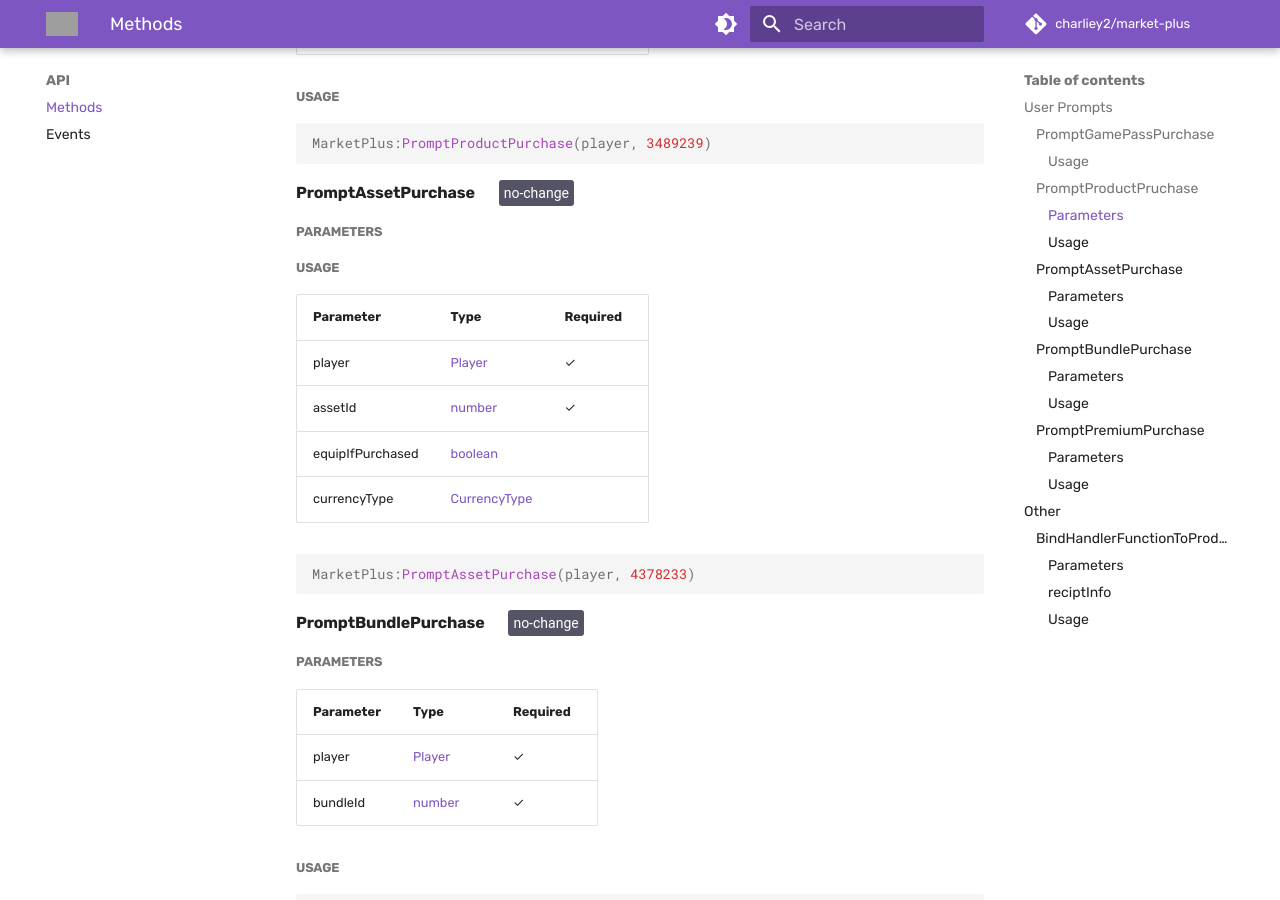
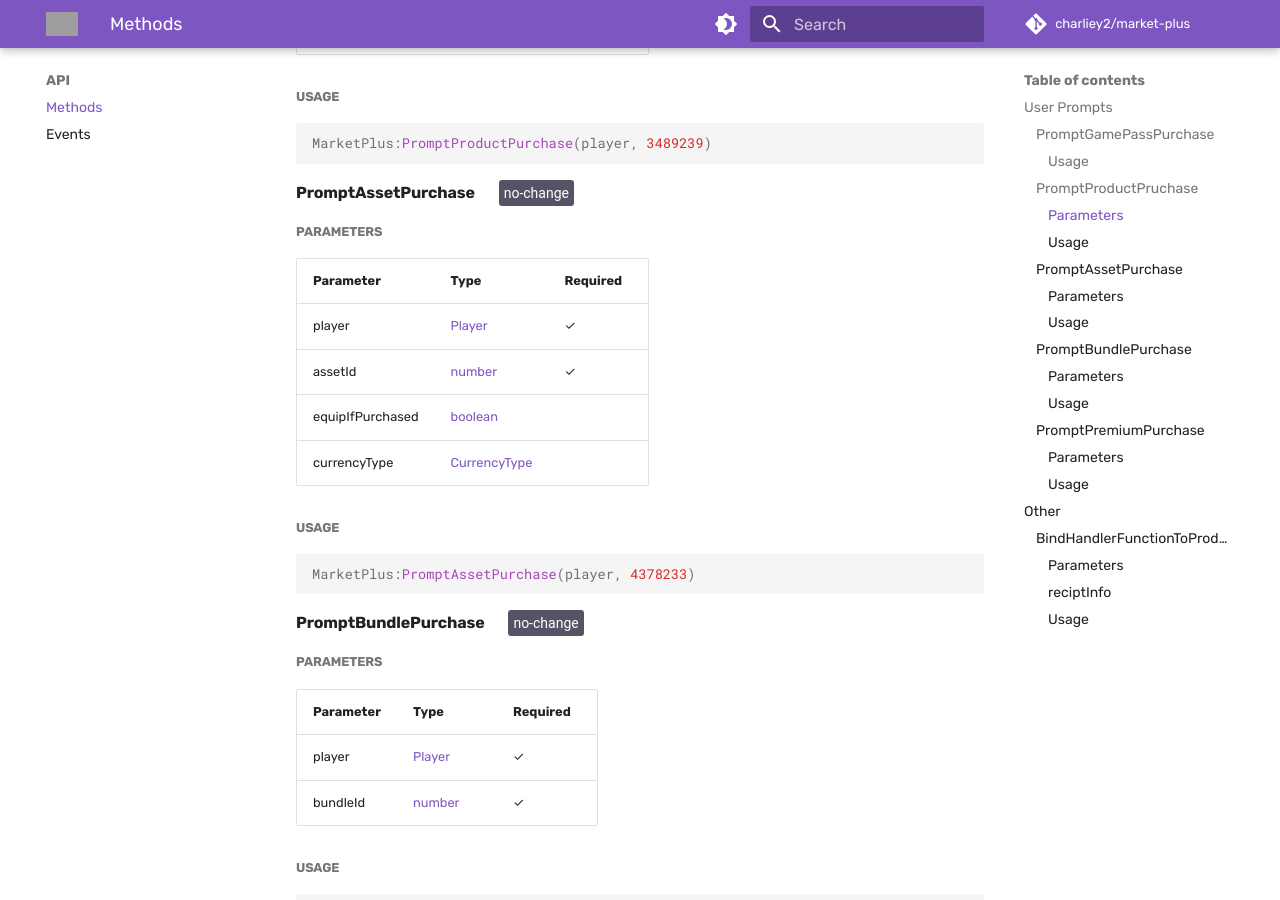
Before and after one commit to charliey2/market-plus, an MkDocs documentation site: the page built from docs/api/methods.md, in a window 1280 px wide and 900 px high, scrolled down 1275 px. Built offline with MkDocs 1.6.1 and Material for MkDocs 9.7.7, drawn with Linux system fonts in a browser that asks for light colours; comment, search, counter and statistics services are not loaded; grey boxes are pictures that could not be loaded.

Commit message:
pages 0.0.3.5.1

````diff
--- a/docs/api/methods.md
+++ b/docs/api/methods.md
@@ -59,14 +59,14 @@ MarketPlus:PromptProductPurchase(player, 3489239)
 
 ##### Parameters
 
-##### Usage
-
 | Parameter | Type | Required |
 | - | - | - |
 | player | [Player] | ✓ |
 | assetId | [number] | ✓ |
 | equipIfPurchased | [boolean] | |
 | currencyType | [CurrencyType] | |
+
+##### Usage
 
 ```lua
 MarketPlus:PromptAssetPurchase(player, 4378233)
````
